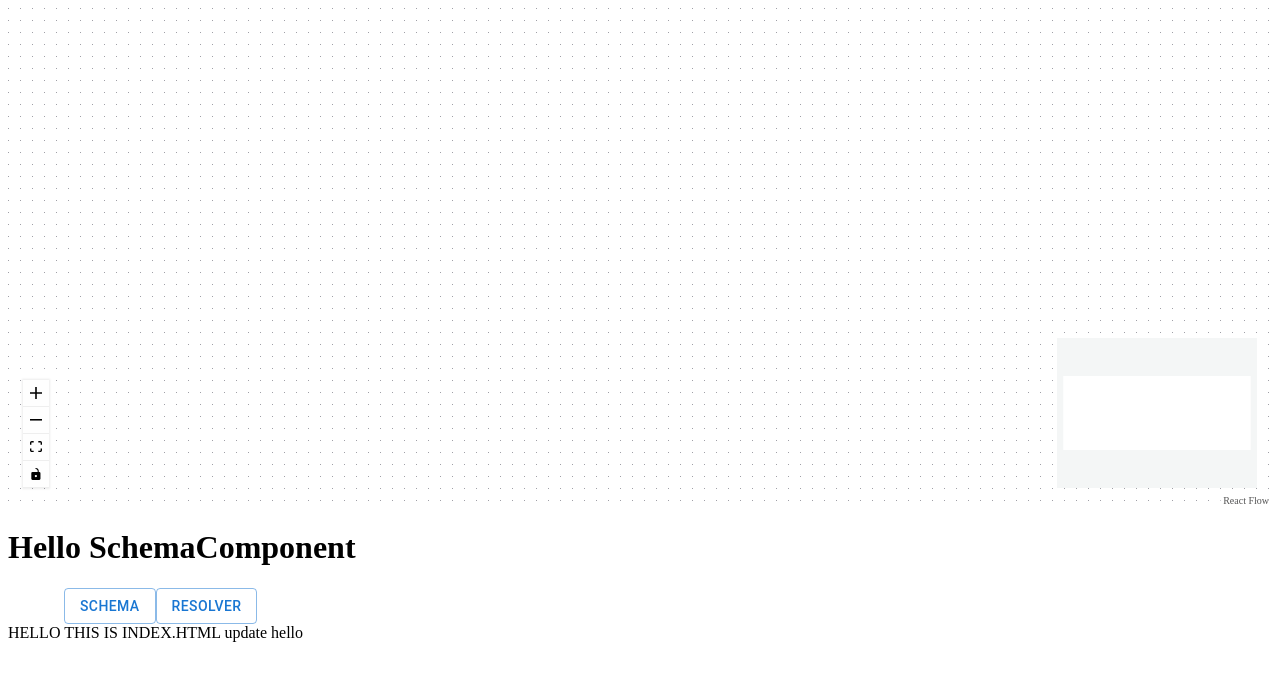
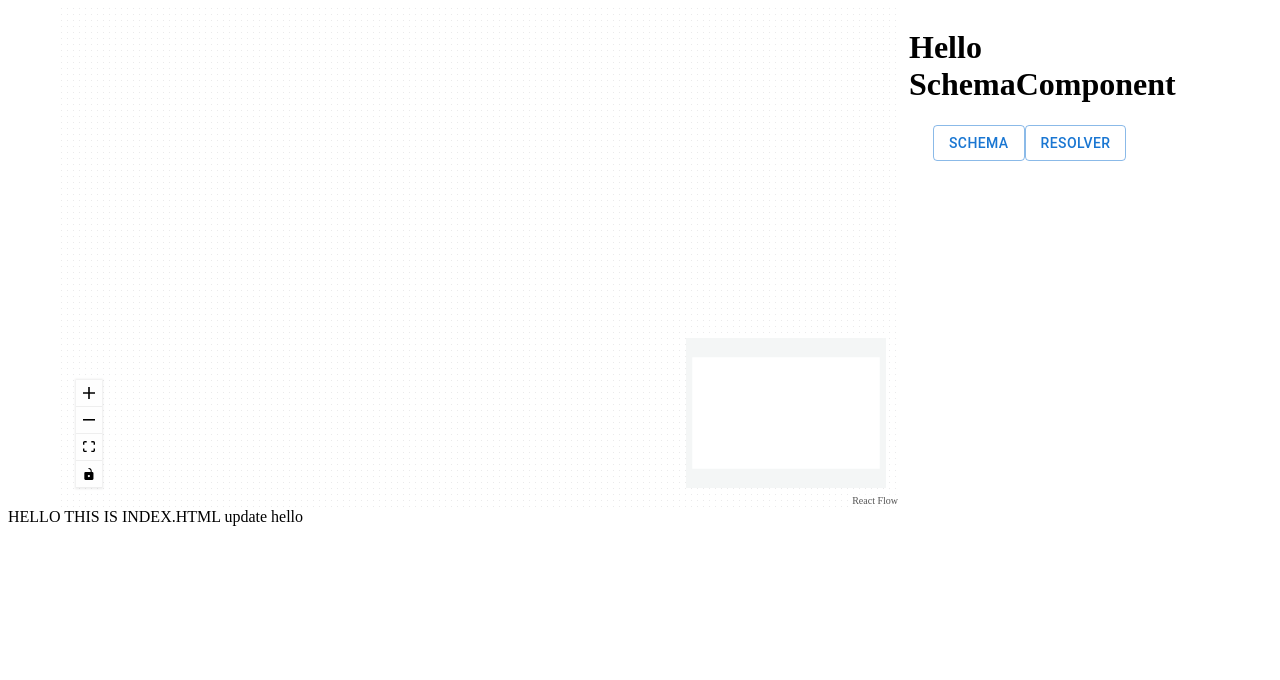
Before and after one commit to oslabs-beta/ArtemisQL, a React app: page / in a window 1280 px wide. Shown: the top 680 px of the page. Built offline with nearby package versions, Linux system fonts and the light colour scheme.

Commit message:
small mui styling adjustments

```diff
--- a/client/Components/FlowComponent.tsx
+++ b/client/Components/FlowComponent.tsx
@@ -17,7 +17,7 @@ const elements = [
 function FlowComponent() {
   return (
     <div style={{ height: 500 }}>
-      <ReactFlow elements={elements} nodeTypes={nodeTypes} >
+      <ReactFlow elements={elements} nodeTypes={nodeTypes} defaultZoom={0} >
         <Background
             variant="dots"
             gap={12}
--- a/client/Containers/MainContainer.tsx
+++ b/client/Containers/MainContainer.tsx
@@ -1,14 +1,20 @@
 import React from 'react'
 import FlowComponent from '../Components/FlowComponent'
 import SchemaComponent from '../Components/SchemaComponent'
+import Grid from '@mui/material/Grid'
+
 
 function MainContainer() {
   return (
     // render two components
-    <div>
-      <FlowComponent />
-      <SchemaComponent />
-    </div>
+    <Grid container spacing={1} justifyContent="center">
+      <Grid item xs={11} md={8}>
+        <FlowComponent />
+      </Grid>
+      <Grid item xs={11} md={3}>
+        <SchemaComponent />
+      </Grid>
+    </Grid>
   )
 }
 
```
